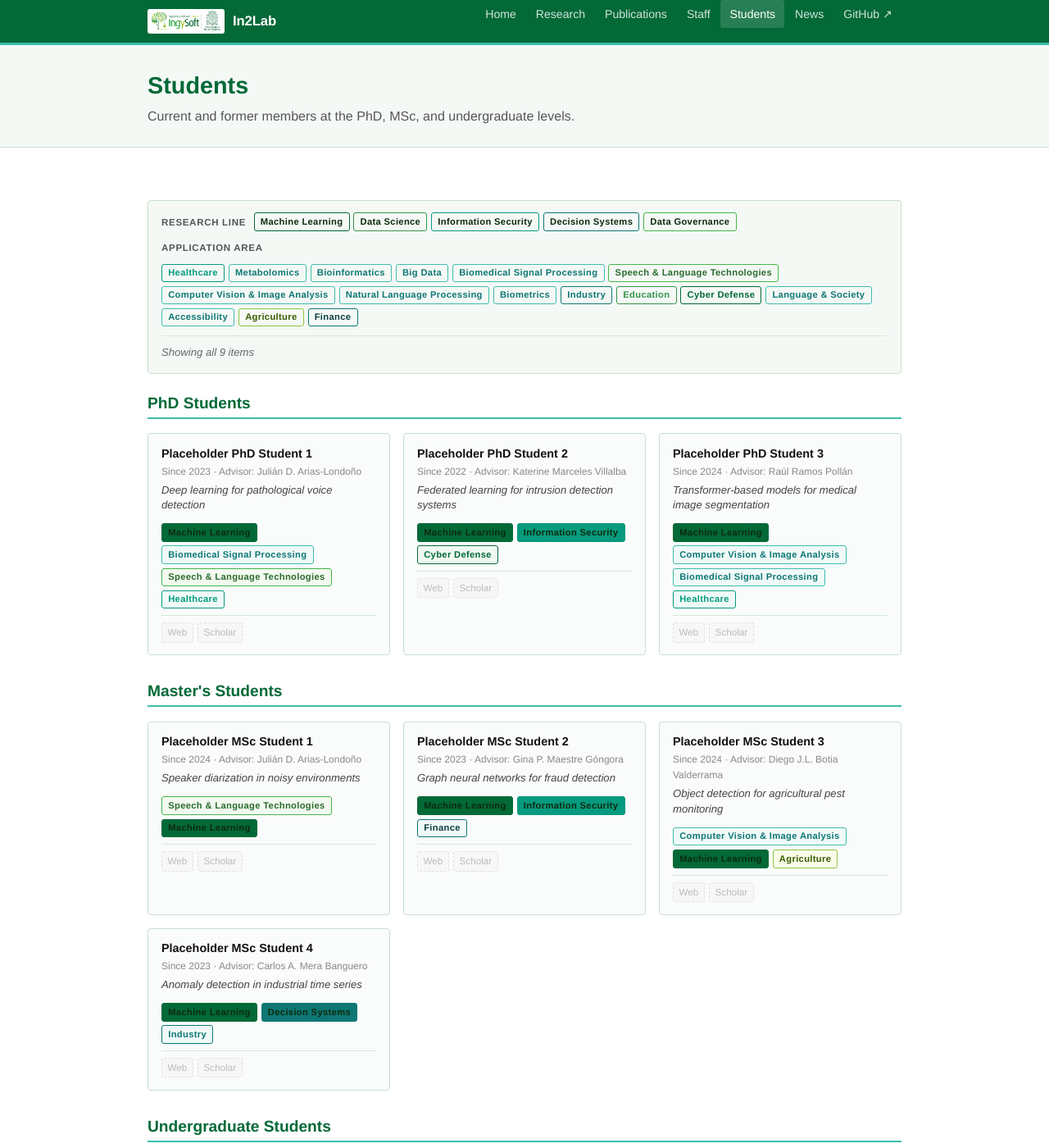
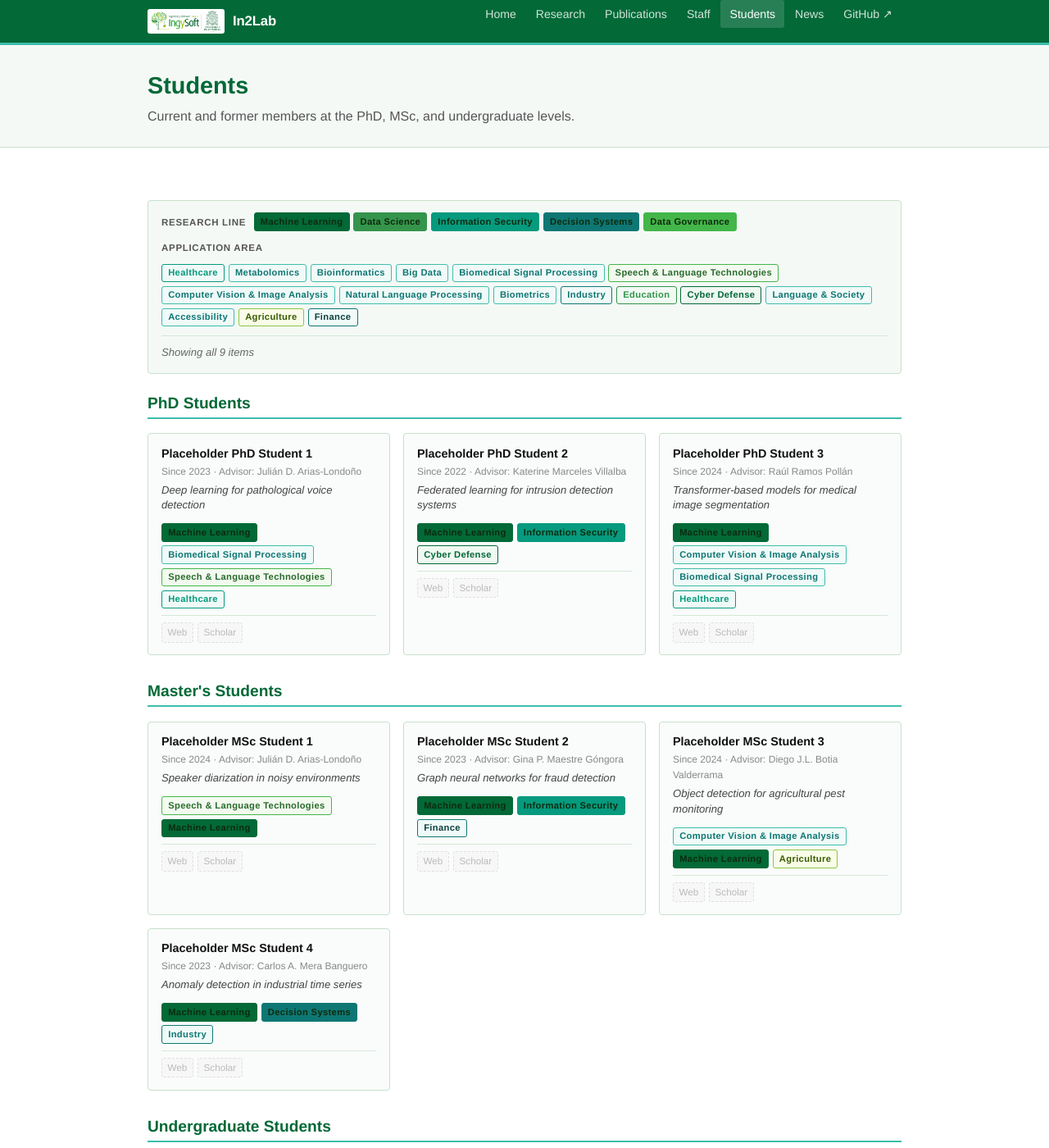
Before and after one commit to IN2LABUDEA/IN2LABUDEA.github.io, a Jekyll site: the page built from students.html, in a window 1280 px wide and 1400 px high. Shown: the whole window at 82% size. Built offline with Jekyll 4.4.1, drawn with Linux system fonts in a browser that asks for light colours.

Commit message:
fix bug with tags color

```diff
--- a/assets/css/main.css
+++ b/assets/css/main.css
@@ -439,7 +439,7 @@ footer a:hover { color: #fff; text-decoration: none; }
 /* When used as filter buttons */
 button.tag {
   cursor: pointer;
-  background: none;
+  appearance: none;
   font-family: inherit;
 }
 button.tag:hover { opacity: .8; }
```
